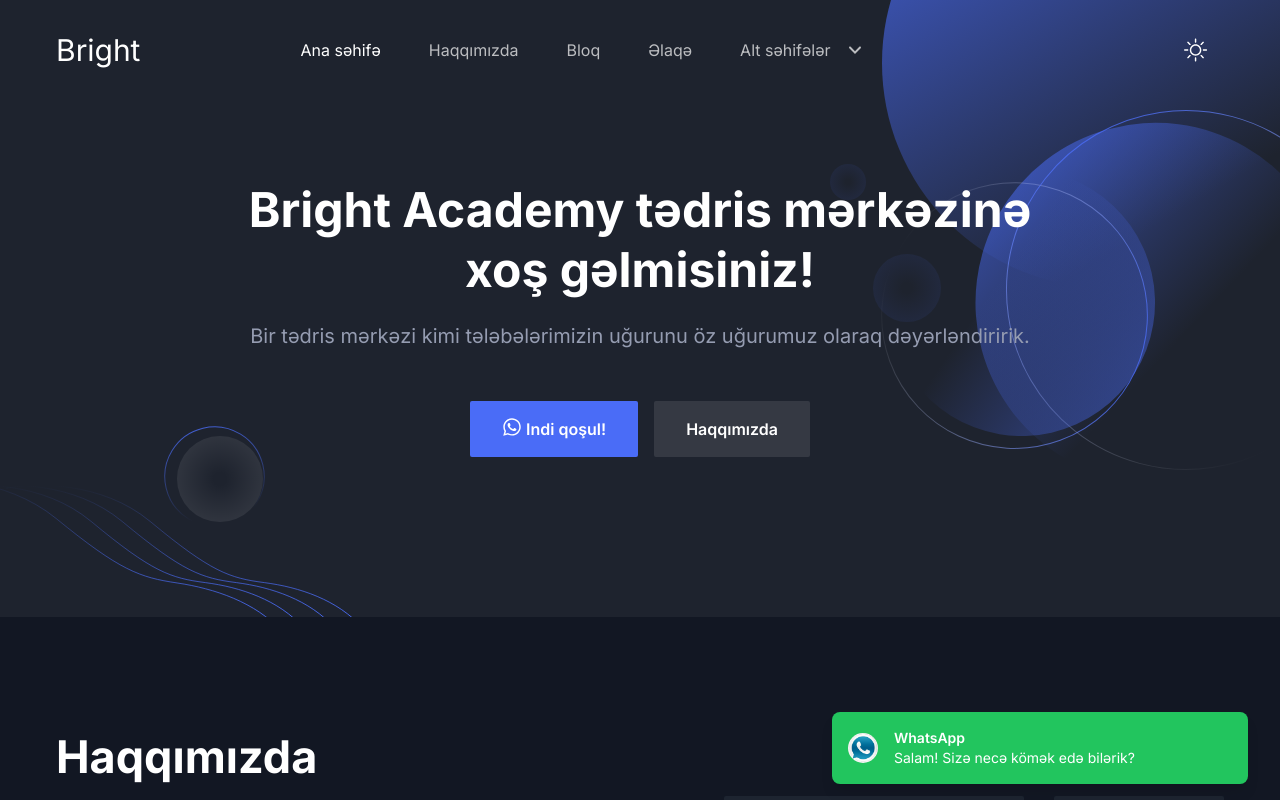
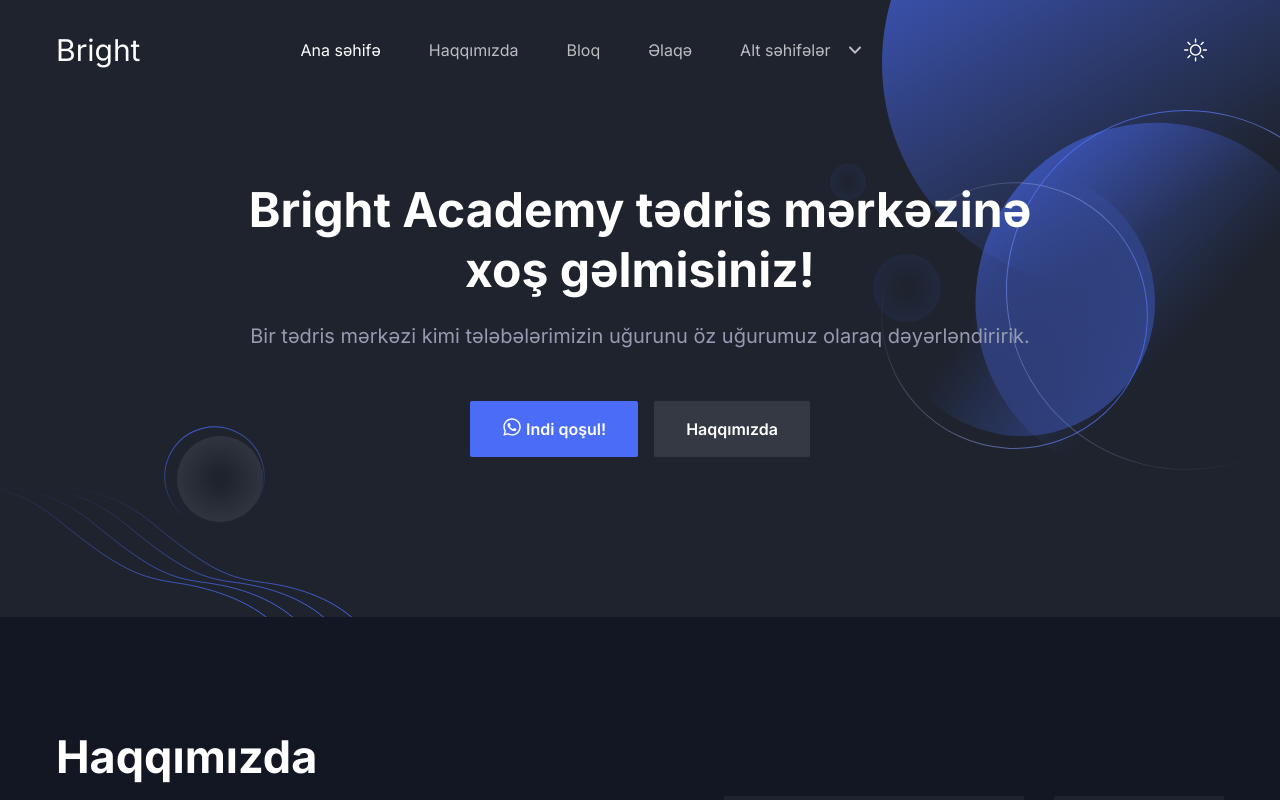
Before and after one commit to tehranblck/bright, a Next.js app: page / in a window 1280 px wide. Shown: the top 800 px of the page. Built offline with nearby package versions, Linux system fonts and the light colour scheme.

Commit message:
whatsapp close function added

```diff
--- a/components/whatsappMessage/WhatsappMessage.tsx
+++ b/components/whatsappMessage/WhatsappMessage.tsx
@@ -10,13 +10,14 @@ const WhatsAppMessage = () => {
   useEffect(() => {
     const timer = setTimeout(() => {
       setMessageVisible(true);
-    }, 3000);
+    }, 45000);
 
     return () => clearTimeout(timer);
   }, []);
 
   const closeMessage = useCallback(() => {
     setMessageVisible(false);
+    setShowForm(false)
   }, []);
 
   const openForm = useCallback(() => {
```
